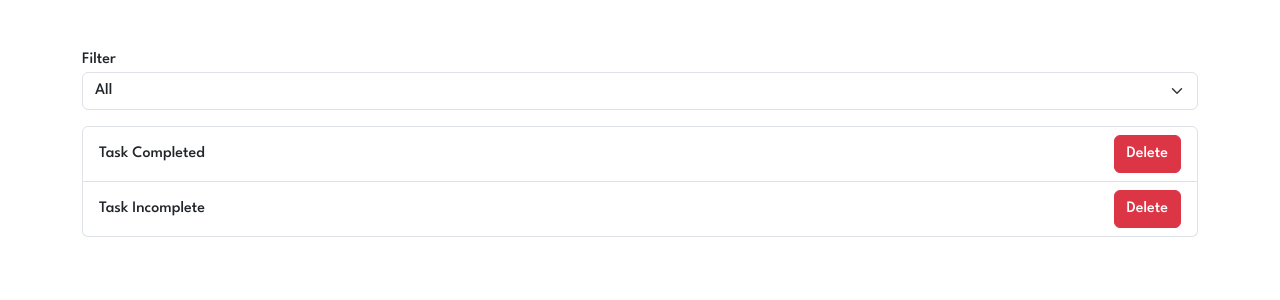
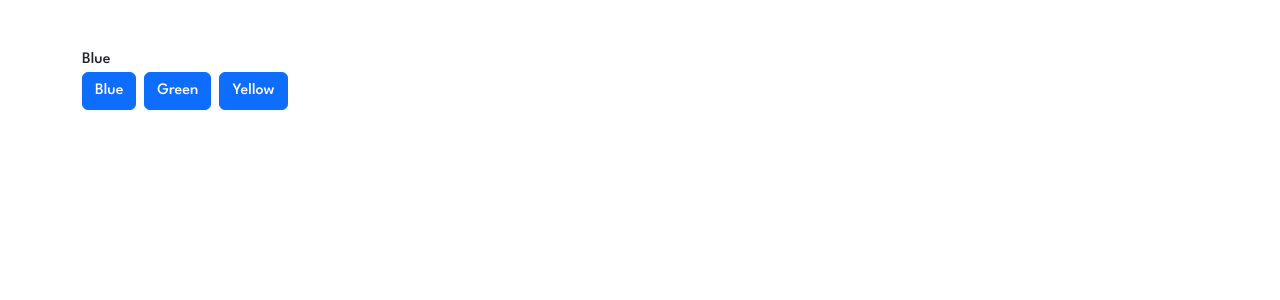
Before and after one commit to Mark-Alexis-Posadas/react-mini-practice, a React (Vite) app: page / in a window 1280 px wide. Shown: the top 300 px of the page. Built offline with nearby package versions, Linux system fonts and the light colour scheme.

Commit message:
Added shopping clone

```diff
--- a/src/App.jsx
+++ b/src/App.jsx
@@ -1,11 +1,9 @@
 import React from "react";
 import "./index.css";
-import { Todo } from "./components/todo-app/Todo";
-import Form from "./components/Forms/Form";
-import { FilterSelect } from "./components/Filter/FilterSelect";
+import HoverText from "./components/ShoppingClone/HoverText";
 
 const App = () => {
-  return <FilterSelect />;
+  return <HoverText />;
 };
 
 export default App;
--- a/src/components/Filter/FilterSelect.jsx
+++ /dev/null
@@ -1,83 +0,0 @@
-import React from "react";
-
-export const FilterSelect = () => {
-  const data = [
-    {
-      task: "Task Completed",
-      status: true,
-    },
-    {
-      task: "Task Incomplete",
-      status: false,
-    },
-  ];
-
-  const [tasks, setTasks] = React.useState(data);
-  const [selectedStatus, setSelectedStatus] = React.useState("All");
-
-  function handleChange(e) {
-    const filterTarget = e.target.value;
-    setSelectedStatus(filterTarget);
-    const filteredTasks = data.filter((task) => {
-      if (filterTarget === "All") {
-        return true; // Return true for all tasks
-      } else if (filterTarget === "Incomplete") {
-        return !task.status;
-      } else if (filterTarget === "Completed") {
-        return task.status;
-      }
-
-      //OR
-      // else if (
-      //   (filterTarget === "Incomplete" && !task.status) ||
-      //   (filterTarget === "Completed" && task.status)
-      // ) {
-      //   return true; // Return true for tasks that match the selected status
-      // }
-      return false; // Return false for tasks that don't match the selected status
-    });
-
-    setTasks(filteredTasks);
-  }
-
-  function handleDelete(index) {
-    const removeTodos = tasks.filter((_, idx) => idx !== index);
-    setTasks(removeTodos);
-  }
-
-  return (
-    <div className="container mt-5">
-      <label htmlFor="filter">Filter</label>
-
-      <select
-        aria-label="Default select example"
-        id="filter"
-        className="form-select"
-        value={selectedStatus}
-        onChange={handleChange}
-      >
-        <option value="All">All</option>
-        <option value="Incomplete">Incomplete</option>
-        <option value="Completed">Completed</option>
-      </select>
-
-      <ul className="list-group mt-3">
-        {tasks.length === 0 && <p>No todos</p>}
-        {tasks.map((task, idx) => (
-          <li
-            className="list-group-item d-flex align-items-center justify-content-between"
-            key={idx}
-          >
-            {task.task}
-            <button
-              className="btn btn-danger"
-              onClick={() => handleDelete(idx)}
-            >
-              Delete
-            </button>
-          </li>
-        ))}
-      </ul>
-    </div>
-  );
-};
--- /dev/null
+++ b/src/components/ShoppingClone/HoverText.jsx
@@ -0,0 +1,28 @@
+import React, { useState } from "react";
+
+export default function HoverText() {
+  const data = ["Blue", "Green", "Yellow"];
+
+  const [value, setValue] = useState("Blue");
+
+  const handleClick = (text) => {
+    setValue(text);
+  };
+
+  return (
+    <div className="container mt-5">
+      <div>{value}</div>
+
+      {data.map((color, idx) => (
+        <button
+          key={idx}
+          type="button"
+          className="btn btn-primary me-2"
+          onClick={() => handleClick(color)}
+        >
+          {color}
+        </button>
+      ))}
+    </div>
+  );
+}
```
